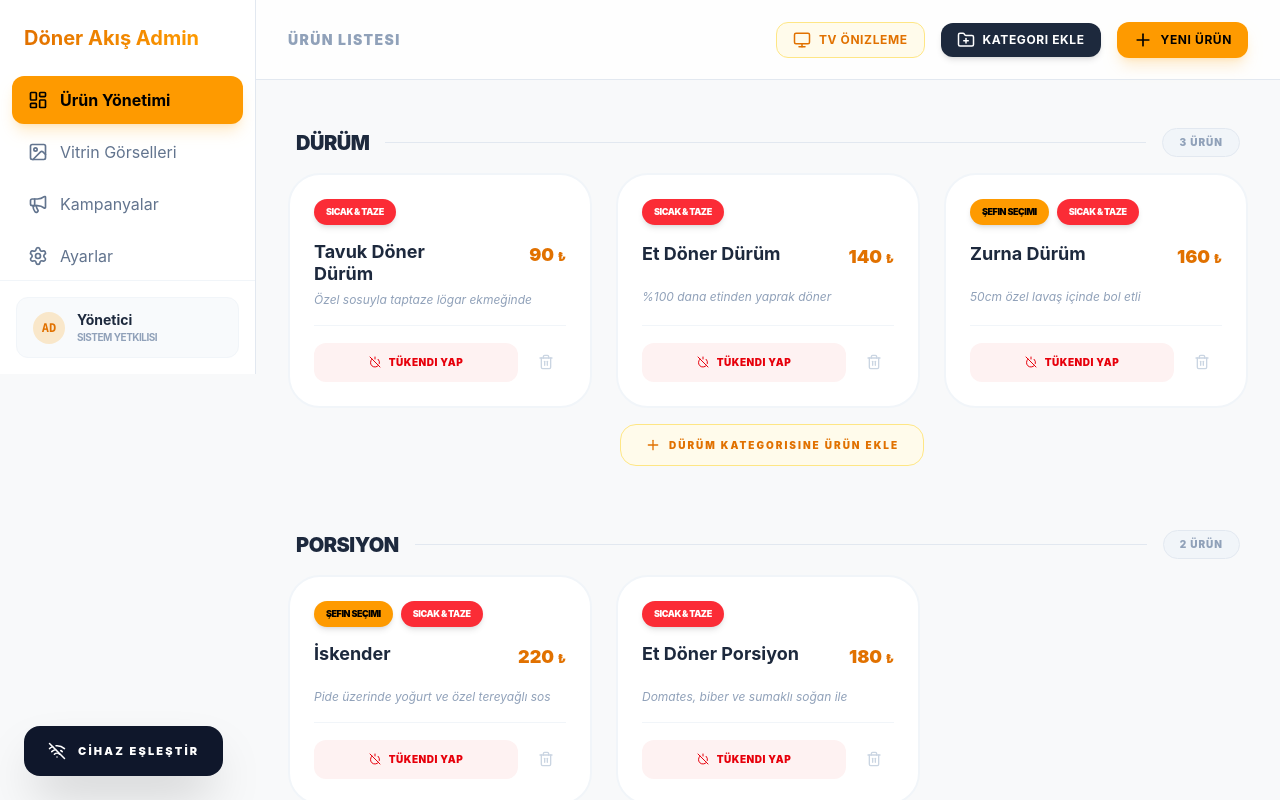
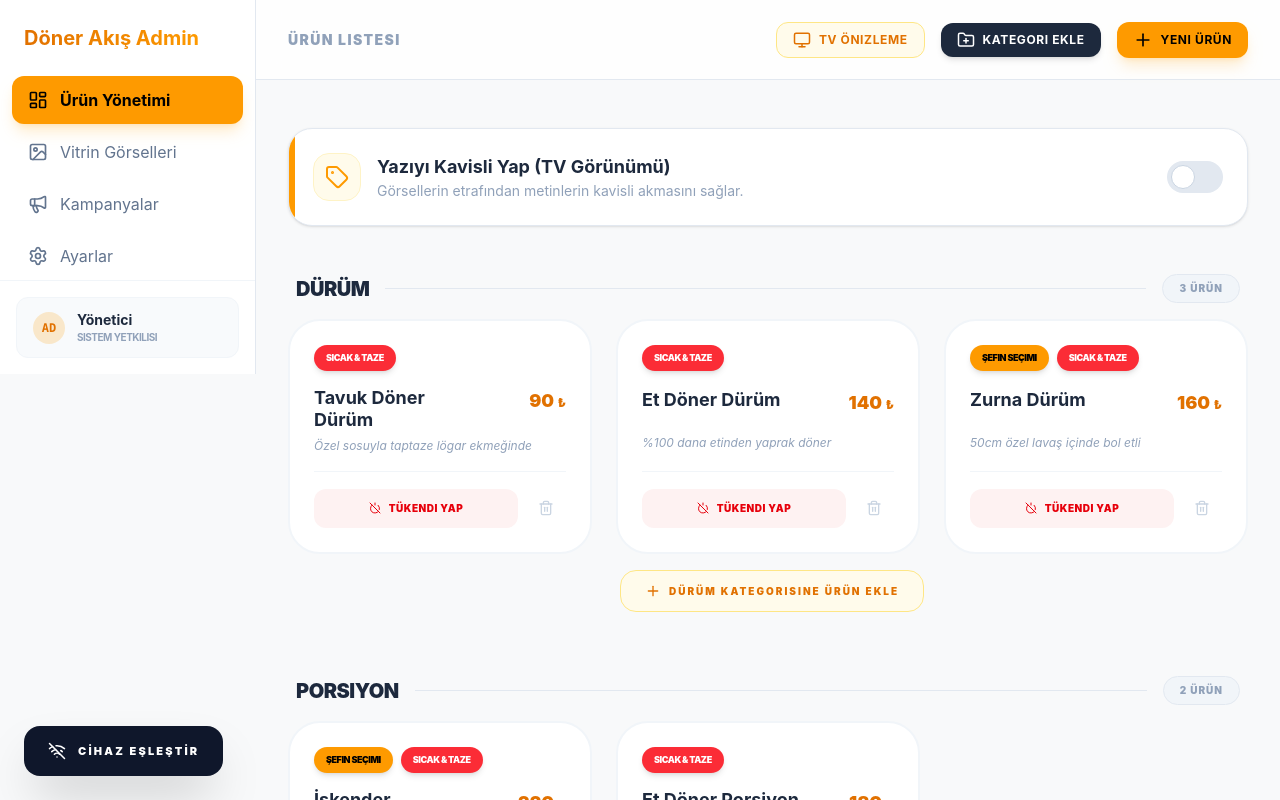
Before and after one commit to istanbullu728-max/ekranyonetimi, a React (Vite) app: page /admin in a window 1280 px wide. Built offline with nearby package versions, Linux system fonts and the light colour scheme; sample sign-in values are in the browser's storage.

Commit message:
Feat: Add dynamic text curvature (shape-outside) to CustomerDisplay

```diff
--- a/src/components/admin/ProductList.jsx
+++ b/src/components/admin/ProductList.jsx
@@ -3,7 +3,7 @@ import useStore from '../../store/useStore';
 import { Pencil, Trash2, PowerOff, Power, Check, X, Tag, Plus } from 'lucide-react';
 
 export default function ProductList({ onAddProductToCategory }) {
-    const { products, categories, updateProduct, deleteProduct } = useStore();
+    const { products, categories, updateProduct, deleteProduct, settings, setIsTextCurved } = useStore();
     const [editingPriceId, setEditingPriceId] = useState(null);
     const [tempPrice, setTempPrice] = useState('');
 
@@ -32,6 +32,29 @@ export default function ProductList({ onAddProductToCategory }) {
 
     return (
         <div className="flex flex-col gap-12 pb-20 pt-4">
+            {/* Global Settings Toggle */}
+            <div className="flex items-center justify-between bg-white p-6 rounded-3xl border border-slate-200 shadow-sm relative overflow-hidden group">
+                <div className="absolute top-0 left-0 w-1.5 h-full bg-amber-500 rounded-l-3xl"></div>
+                <div className="flex gap-4 items-center text-slate-700">
+                    <div className="w-12 h-12 bg-amber-50 rounded-2xl flex items-center justify-center text-amber-500 border border-amber-100 group-hover:scale-105 transition-transform">
+                        <Tag size={24} />
+                    </div>
+                    <div>
+                         <h4 className="font-bold text-lg text-slate-800">Yazıyı Kavisli Yap (TV Görünümü)</h4>
+                         <p className="text-sm text-slate-400">Görsellerin etrafından metinlerin kavisli akmasını sağlar.</p>
+                    </div>
+                </div>
+                <label className="relative inline-flex items-center cursor-pointer">
+                    <input
+                        type="checkbox"
+                        className="sr-only peer"
+                        checked={settings?.isTextCurved || false}
+                        onChange={(e) => setIsTextCurved(e.target.checked)}
+                    />
+                    <div className="w-14 h-8 bg-slate-200 peer-focus:outline-none rounded-full peer peer-checked:after:translate-x-full peer-checked:after:border-white after:content-[''] after:absolute after:top-[4px] after:left-[4px] after:bg-white after:border-slate-300 after:border after:rounded-full after:h-6 after:w-6 after:transition-all peer-checked:bg-amber-500"></div>
+                </label>
+            </div>
+
             {categories.map((category) => {
                 const catProducts = products.filter(p => p.categoryId === category.id);
                 // Even if length is 0, we still want to show the category block now so we can add to it.
--- a/src/pages/CustomerDisplay.jsx
+++ b/src/pages/CustomerDisplay.jsx
@@ -12,6 +12,7 @@ export default function CustomerDisplay() {
     const categories = useStore((state) => state.categories || []);
     const campaigns = useStore((state) => state.campaigns || []);
     const showcaseImages = useStore((state) => state.showcaseImages || []);
+    const settings = useStore((state) => state.settings || {});
 
     const [currentMenuPage, setCurrentMenuPage] = useState(0);
     const [currentSlide, setCurrentSlide] = useState(0);
@@ -111,10 +112,20 @@ export default function CustomerDisplay() {
 
                 {/* Animated Product List */}
                 <div className="flex-1 px-12 py-4 relative">
+                    {/* Floating Curve Element for Text Wrap */}
+                    {settings?.isTextCurved && (
+                        <div
+                            className="float-right h-[120%] w-[350px] -mr-12 -mt-12 pointer-events-none"
+                            style={{
+                                shapeOutside: 'ellipse(100% 50% at 100% 50%)'
+                            }}
+                        />
+                    )}
+
                     {currentPageItems.length > 0 ? (
                         <div
                             key={currentMenuPage}
-                            className="flex flex-col gap-6 animate-in fade-in duration-1000 slide-in-from-bottom-4"
+                            className="block animate-in fade-in duration-1000 slide-in-from-bottom-4"
                         >
                             {currentPageItems.map(product => {
                                 if (!product) return null;
@@ -128,40 +139,40 @@ export default function CustomerDisplay() {
                                 }
 
                                 return (
-                                    <div key={product.id} className="flex flex-col gap-1">
-                                        <div className="flex items-end gap-4 group">
-                                            <div className="flex items-center gap-3">
-                                                <span className="text-3xl font-black tracking-tight text-slate-800 uppercase">
-                                                    {product.name}
-                                                </span>
-                                                {product.isHot && <Flame size={20} className="text-red-500 fill-red-500" />}
-                                                {product.isChefPick && <Sparkles size={20} className="text-amber-500 fill-amber-500" />}
-                                            </div>
-
-                                            {/* Dynamic Dots */}
-                                            <div className="flex-1 border-b-2 border-dotted border-slate-200 mb-2 min-w-[20px]"></div>
-
-                                            <div className="flex items-center gap-3">
+                                    <div key={product.id} className="block mb-6 relative z-10 w-full text-slate-800">
+                                        {/* Price block floated right so it aligns with the contour */}
+                                        <div className="float-right ml-6 flex items-baseline gap-2 pt-1 pl-4">
                                             {hasDiscount && (
                                                 <span className="text-xl text-slate-300 line-through font-bold">
                                                     {(Number(product.price) || 0).toFixed(0)}₺
                                                 </span>
                                             )}
-                                                <span className={`text-5xl font-black ${hasDiscount ? 'text-amber-500' : 'text-slate-900'}`}>
+                                            <span className={`text-4xl md:text-5xl font-black tracking-tighter ${hasDiscount ? 'text-amber-500' : 'text-slate-900'}`}>
                                                 {displayPrice.toFixed(0)}
                                                 <span className="text-xl ml-1 text-slate-400 font-bold">₺</span>
                                             </span>
                                         </div>
-                                        </div>
-                                        <div className="flex justify-between items-center pr-2">
-                                            <span className="text-sm text-slate-400 italic font-bold">
-                                                {product.description || 'Hatay mutfağının seçkin lezzeti, taze malzemelerle.'}
+
+                                        {/* Name block */}
+                                        <span className="text-2xl md:text-3xl font-black tracking-tight uppercase inline-flex items-center gap-2">
+                                            {product.name}
+                                            {product.isHot && <Flame size={20} className="text-red-500 fill-red-500" />}
+                                            {product.isChefPick && <Sparkles size={20} className="text-amber-500 fill-amber-500" />}
                                         </span>
+
+                                        {/* Dotted Spacer (Overflow hidden creates a BFC that fills the remainder of the line) */}
+                                        <div className="overflow-hidden h-4 border-b-[3px] border-dotted border-slate-200/60 mt-2 mb-3"></div>
+
+                                        {/* Description & Category - Inline structure prevents BFC line-box constraints, wrapping normally */}
+                                        <div className="block pr-2 pb-1 relative">
                                             {category && (
-                                                <span className="text-[10px] font-black uppercase tracking-[0.2em] text-slate-300 border border-slate-100 px-2 py-0.5 rounded-lg bg-slate-50">
+                                                <span className="float-right ml-4 mt-1 text-[10px] font-black uppercase tracking-[0.2em] text-slate-400 border border-slate-200 px-2 py-0.5 rounded-lg bg-white shadow-sm">
                                                     {category.name}
                                                 </span>
                                             )}
+                                            <span className="text-sm md:text-base text-slate-500 font-bold leading-snug">
+                                                {product.description || 'Hatay mutfağının seçkin lezzeti, taze ve doğal spesiyaller hazırlanarak servis edilir.'}
+                                            </span>
                                         </div>
                                     </div>
                                 );
--- a/src/store/useStore.js
+++ b/src/store/useStore.js
@@ -11,7 +11,11 @@ const useStore = create(
             settings: {
                 theme: 'dark-wood',
                 activeCampaignId: null, // Computed active campaign
+                isTextCurved: false,
             },
+            setIsTextCurved: (val) => set((state) => ({
+                settings: { ...state.settings, isTextCurved: val }
+            })),
             tvPairCode: null,
             adminPairCode: null,
             setTvPairCode: (code) => set({ tvPairCode: code }),
```
Lines whose indentation alone changed are shown as unchanged.
